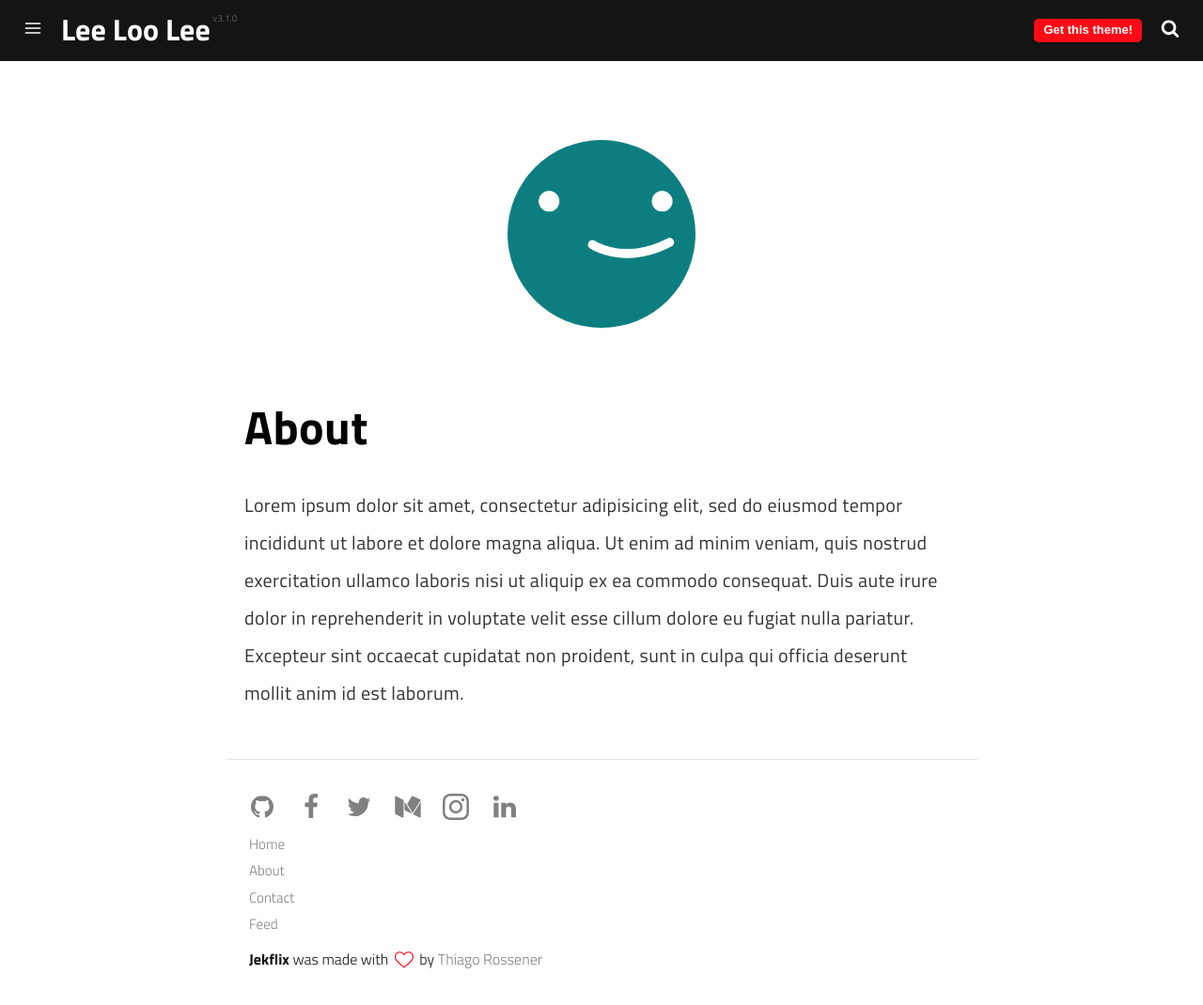
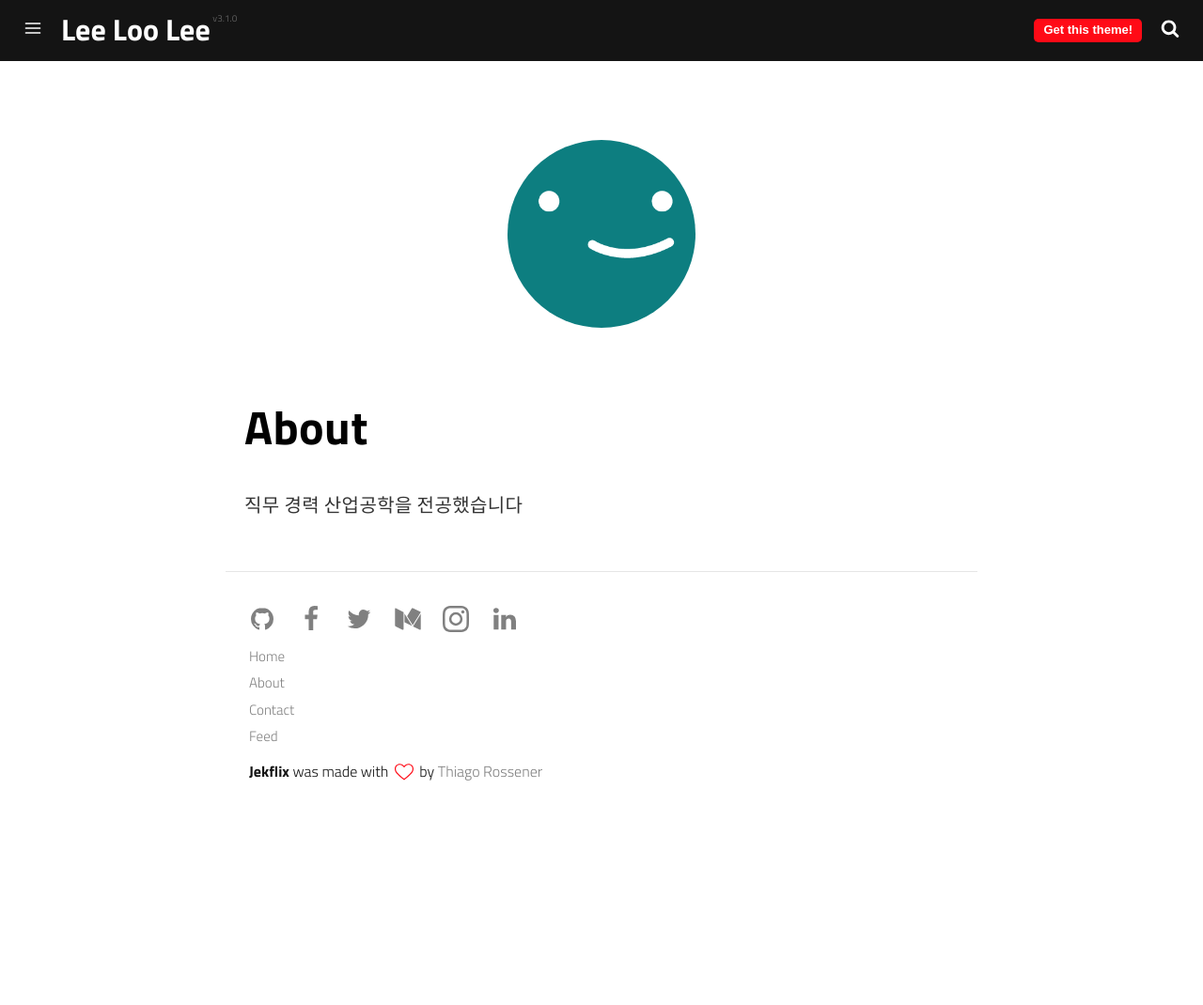
Before and after one commit to leeloolee/leeloolee.github.io, a Jekyll site: the page built from pages/about.md, in a window 1280 px wide and 1070 px high. Shown: the whole window at 94% size. Built offline with Jekyll 4.4.1, drawn with Linux system fonts in a browser that asks for light colours; a script that is not in the unit is left out.

Commit message:
Update about.md

```diff
--- a/pages/about.md
+++ b/pages/about.md
@@ -9,9 +9,5 @@
 
 # About
 
-Lorem ipsum dolor sit amet, consectetur adipisicing elit, sed do eiusmod
-tempor incididunt ut labore et dolore magna aliqua. Ut enim ad minim veniam,
-quis nostrud exercitation ullamco laboris nisi ut aliquip ex ea commodo
-consequat. Duis aute irure dolor in reprehenderit in voluptate velit esse
-cillum dolore eu fugiat nulla pariatur. Excepteur sint occaecat cupidatat non
-proident, sunt in culpa qui officia deserunt mollit anim id est laborum.
+직무 경력
+산업공학을 전공했습니다
```
